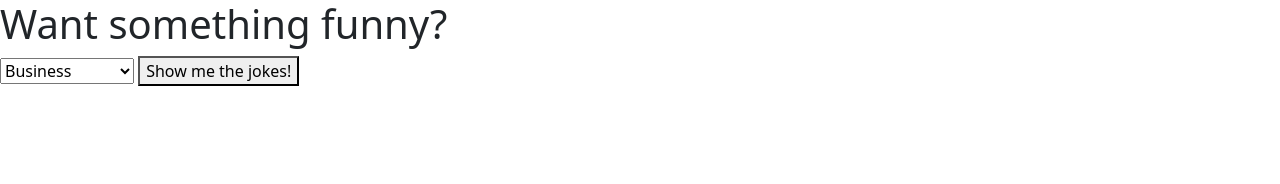
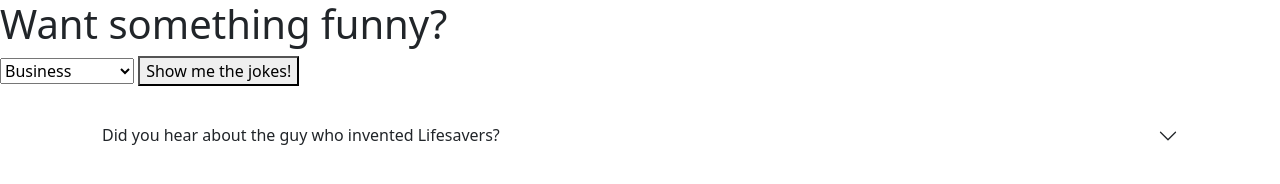
Before and after one commit to bp442/DynamicWebsiteDemo, a plain HTML site: page index.html in a window 1280 px wide. Both pictures are taken after a click on the button "Show me the jokes!". Drawn offline with nearby package versions, Linux system fonts and the light colour scheme.

Commit message:
added functions

```diff
--- a/index.html
+++ b/index.html
@@ -16,13 +16,15 @@
         <select id="categoriesSelect"></select>
         <button id="showMeTheJokesBtn">Show me the jokes!</button>
     </div>
-
-    <div id="jokesContainer">
-
-        <script src="https://cdn.jsdelivr.net/npm/bootstrap@5.3.2/dist/js/bootstrap.bundle.min.js"
-            integrity="sha384-C6RzsynM9kWDrMNeT87bh95OGNyZPhcTNXj1NW7RuBCsyN/o0jlpcV8Qyq46cDfL"
-            crossorigin="anonymous"></script>
-        <script src="index.js"></script>
+    <div class="container mt-4">
+        <div class="accordion accordion-flush" id="jokesContainer">
+        </div>
+    </div>
+    <script src="https://cdn.jsdelivr.net/npm/bootstrap@5.3.2/dist/js/bootstrap.bundle.min.js"
+        integrity="sha384-C6RzsynM9kWDrMNeT87bh95OGNyZPhcTNXj1NW7RuBCsyN/o0jlpcV8Qyq46cDfL"
+        crossorigin="anonymous"></script>
+    <script src="index.js"></script>
+    <script src="jokes.js"></script>
 </body>
 
 </html>
--- a/index.js
+++ b/index.js
@@ -1,69 +1,8 @@
 "use strict";
-const jokes = {
-    "dadJokes": [
-        {
-            "id": 1,
-            "setup": "I'm reading a book on anti-gravity.",
-            "punchline": "It's impossible to put down!",
-            "category": "Science"
-        },
-        {
-            "id": 2,
-            "setup": "Did you hear about the guy who invented Lifesavers?",
-            "punchline": "He made a mint!",
-            "category": "Business"
-        },
-        {
-            "id": 3,
-            "setup": "What do you call a fake noodle?",
-            "punchline": "An Impasta.",
-            "category": "Food"
-        },
-        {
-            "id": 4,
-            "setup": "Why don't skeletons fight each other?",
-            "punchline": "They don't have the guts.",
-            "category": "Spooky"
-        },
-        {
-            "id": 5,
-            "setup": "What do you call cheese that isn't yours?",
-            "punchline": "Nacho cheese.",
-            "category": "Food"
-        },
-        {
-            "id": 6,
-            "setup": "Why couldn't the bicycle stand up by itself?",
-            "punchline": "It was two tired.",
-            "category": "Transportation"
-        },
-        {
-            "id": 7,
-            "setup": "What did the grape do when he got stepped on?",
-            "punchline": "He let out a little wine.",
-            "category": "Food"
-        },
-        {
-            "id": 8,
-            "setup": "I would tell you a construction joke...",
-            "punchline": "But I'm still working on it.",
-            "category": "Work"
-        },
-        {
-            "id": 9,
-            "setup": "Why don't scientists trust atoms?",
-            "punchline": "Because they make up everything!",
-            "category": "Science"
-        },
-        {
-            "id": 10,
-            "setup": "I used to play piano by ear...",
-            "punchline": "But now I use my hands.",
-            "category": "Music"
-        },
-    ]
-}
 window.onload = init;
+
+const jokesContainer = document.getElementById("jokesContainer");
+const categoriesSelect = document.getElementById("categoriesSelect");
 
 function init() {
     const showMeTheJokesBtn = document.getElementById("showMeTheJokesBtn");
@@ -95,6 +34,63 @@ function getCategoriesArray(){
     categories.sort();
     return categories;
 }
+
+function addJokeToContainer(joke){
+    /* "id": 1,
+    "setup": "I'm reading a book on anti-gravity.",
+    "punchline": "It's impossible to put down!",
+    "category": "Science" */
+
+    let accordionItemDiv = document.createElement("div");
+    accordionItemDiv.className = "accordion-item";
+
+    jokesContainer.appendChild(accordionItemDiv);
+
+    let accordionHeader = document.createElement("h2");
+    accordionHeader.className = "accordion-header";
+
+    accordionItemDiv.appendChild(accordionHeader);
+
+    let btn = document.createElement("button");
+    btn.className = "accordion-button collapsed";
+    btn.type = "button";
+    btn.setAttribute("data-bs-toggle", "collapse");
+
+    let targetId = "flush-collapse-" + joke.id;
+
+    btn.setAttribute("data-bs-target", "#" + targetId);
+    btn.setAttribute("aria-expanded", "false");
+    btn.setAttribute("aria-controls", targetId);
+
+    let btnTextNode = document.createTextNode(joke.setup);
+    btn.appendChild(btnTextNode);
+
+    accordionHeader.appendChild(btn);
+
+    let flushCollapseDiv = document.createElement("div");
+    flushCollapseDiv.id = targetId;
+    flushCollapseDiv.className = "accordion-collapse collapse"
+    flushCollapseDiv.setAttribute("data-bs-parent","#jokesContainer");
+
+    let accordionBody = document.createElement("div");
+    accordionBody.className = "accordion-body";
+
+    let accordionBodyTextNode = document.createTextNode(joke.punchline);
+
+    accordionBody.appendChild(accordionBodyTextNode);
+
+    flushCollapseDiv.appendChild(accordionBody);
+}
+
 function showMeTheJokesBtnClicked() {
-    //indentify the selected category and loop through to show jokes!
+    //identify the selected category and loop through to show jokes!
+
+    jokesContainer.innerHTML = "";
+    let selectedCategory = categoriesSelect.value;
+
+    for(let dadJoke of jokes.dadJokes){
+        if(dadJoke.category == selectedCategory){
+            addJokeToContainer(dadJoke);
+        }
+    }
 }
--- a/jokes.js
+++ b/jokes.js
@@ -0,0 +1,66 @@
+const jokes =
+{
+    "dadJokes": [
+      {
+        "id": 1,
+        "setup": "I'm reading a book on anti-gravity.",
+        "punchline": "It's impossible to put down!",
+        "category": "Science"
+      },
+      {
+        "id": 2,
+        "setup": "Did you hear about the guy who invented Lifesavers?",
+        "punchline": "He made a mint!",
+        "category": "Business"
+      },
+      {
+        "id": 3,
+        "setup": "What do you call a fake noodle?",
+        "punchline": "An Impasta.",
+        "category": "Food"
+      },
+      {
+        "id": 4,
+        "setup": "Why don't skeletons fight each other?",
+        "punchline": "They don't have the guts.",
+        "category": "Spooky"
+      },
+      {
+        "id": 5,
+        "setup": "What do you call cheese that isn't yours?",
+        "punchline": "Nacho cheese.",
+        "category": "Food"
+      },
+      {
+        "id": 6,
+        "setup": "Why couldn't the bicycle stand up by itself?",
+        "punchline": "It was two tired.",
+        "category": "Transportation"
+      },
+      {
+        "id": 7,
+        "setup": "What did the grape do when he got stepped on?",
+        "punchline": "He let out a little wine.",
+        "category": "Food"
+      },
+      {
+        "id": 8,
+        "setup": "I would tell you a construction joke...",
+        "punchline": "But I'm still working on it.",
+        "category": "Work"
+      },
+      {
+        "id": 9,
+        "setup": "Why don't scientists trust atoms?",
+        "punchline": "Because they make up everything!",
+        "category": "Science"
+      },
+      {
+        "id": 10,
+        "setup": "I used to play piano by ear...",
+        "punchline": "But now I use my hands.",
+        "category": "Music"
+      },
+
+    ]
+  }
```
